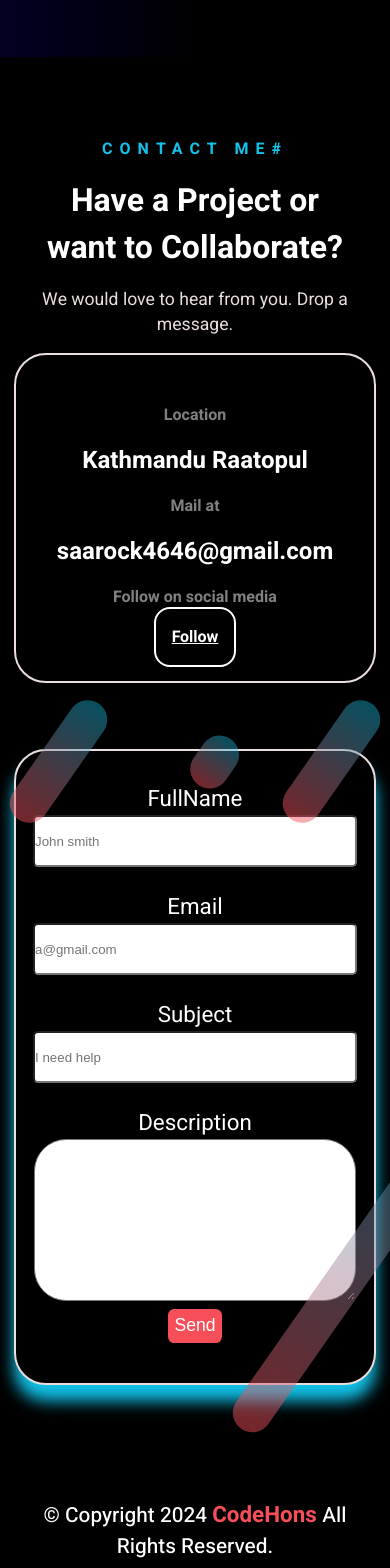
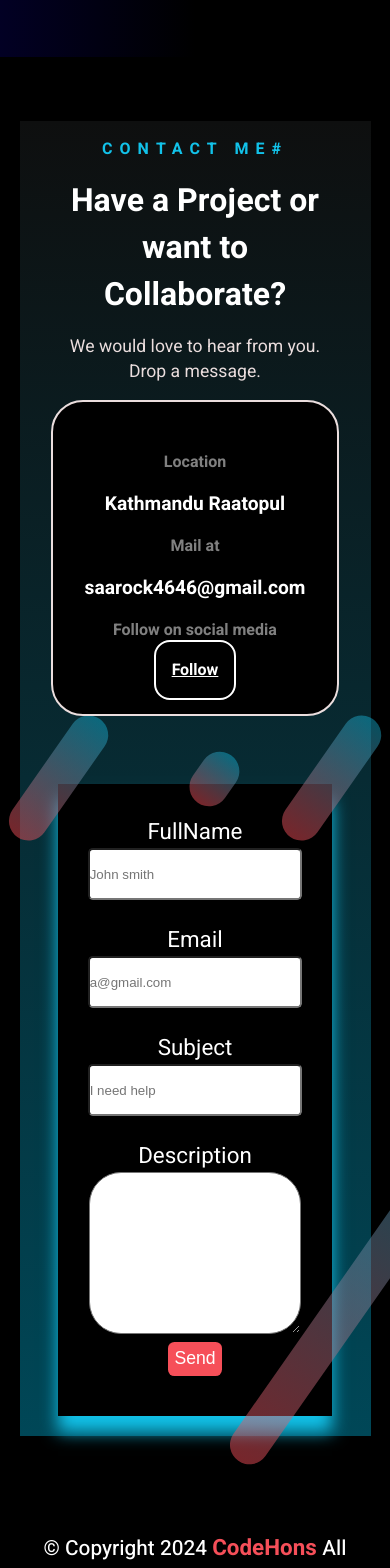
Before and after one commit to saarock/Codehons, a Next.js app in the folder myapp/: page / in a window 390 px wide. Shown: the part 4180-5748 px from the top of the page. Built offline with nearby package versions, Linux system fonts and the light colour scheme.

Commit message:
responsive finished

```diff
--- a/myapp/src/app/globals.css
+++ b/myapp/src/app/globals.css
@@ -93,7 +93,7 @@ header {
 .go_top_show {
   display: block;
   position: fixed;
-  bottom: 2rem;
+  bottom: 8rem;
   right: 2rem;
   z-index: 1000;
 
--- a/myapp/src/comp/contact/Contact.module.css
+++ b/myapp/src/comp/contact/Contact.module.css
@@ -262,21 +262,33 @@
     flex-direction: column;
     justify-content: center;
     align-items: center;
+    background-color: red;
+  background: linear-gradient(#0e0f0f, #0088a785);
+
    }
    .left {
-    /* background-color: red; */
+  /* background: linear-gradient(#12C2E9, #12C2E9); */
+
     display: flex;
     flex-direction: column;
     justify-content: center;
     align-items: center;
     text-align: center;
+    width: 100%;
+    position: relative;
    }
    .box {
-    width: 75%;
+    /* width: 20rem; */
 
     height: fit-content;
     /* box-shadow: 1rem 1rem #12C2E9; */
 
+   }
+   .title {
+    font-size: 1rem;
+   }
+   .answer {
+    font-size: 1.2rem;
    }
 
    .right {
@@ -291,9 +303,19 @@
 
    }
    .form {
-    width: 75%;
+    width: 60%;
+    border-radius: 0;
+    border: none;
     box-shadow: 0rem 1rem 1rem #12C2E9;
    }
+
+   .form input {
+    width: 100%;
+   }
+   #message {
+    width: 100%;
+   }
+
 
 }
 
```
